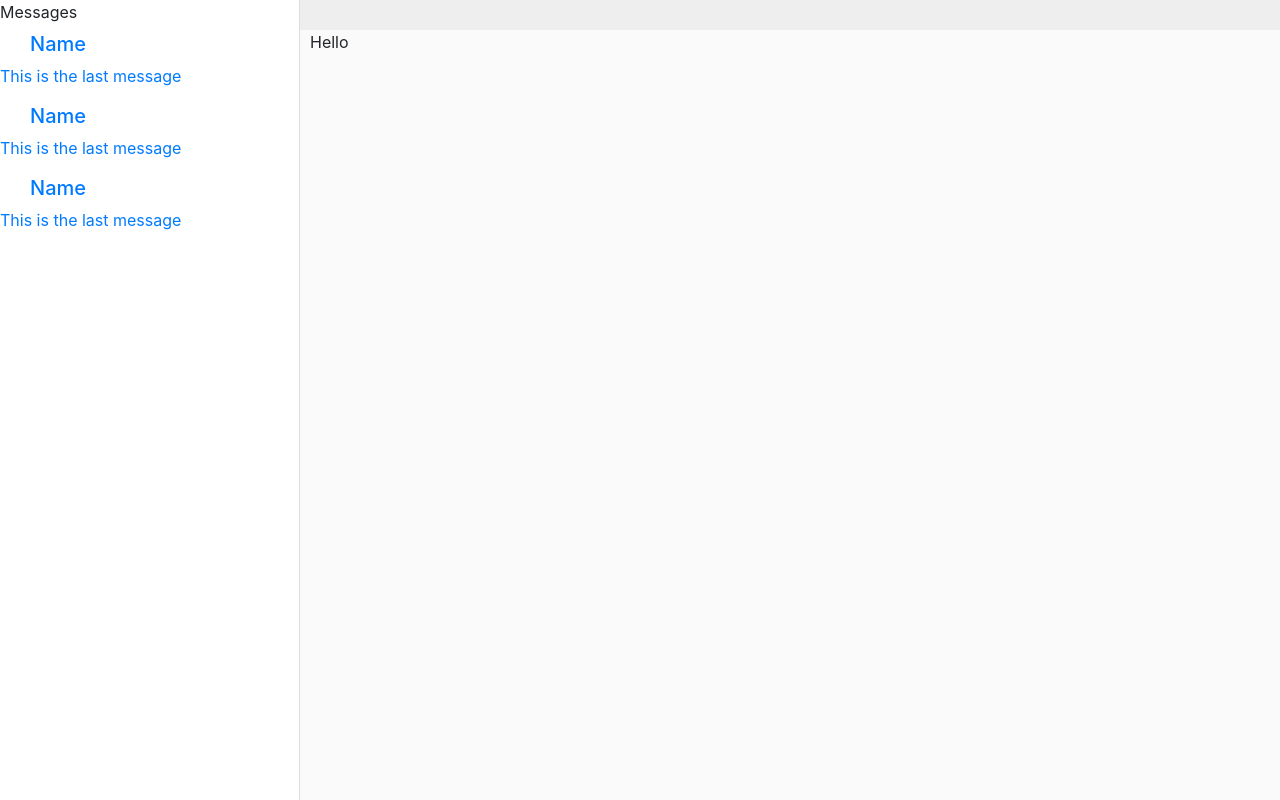
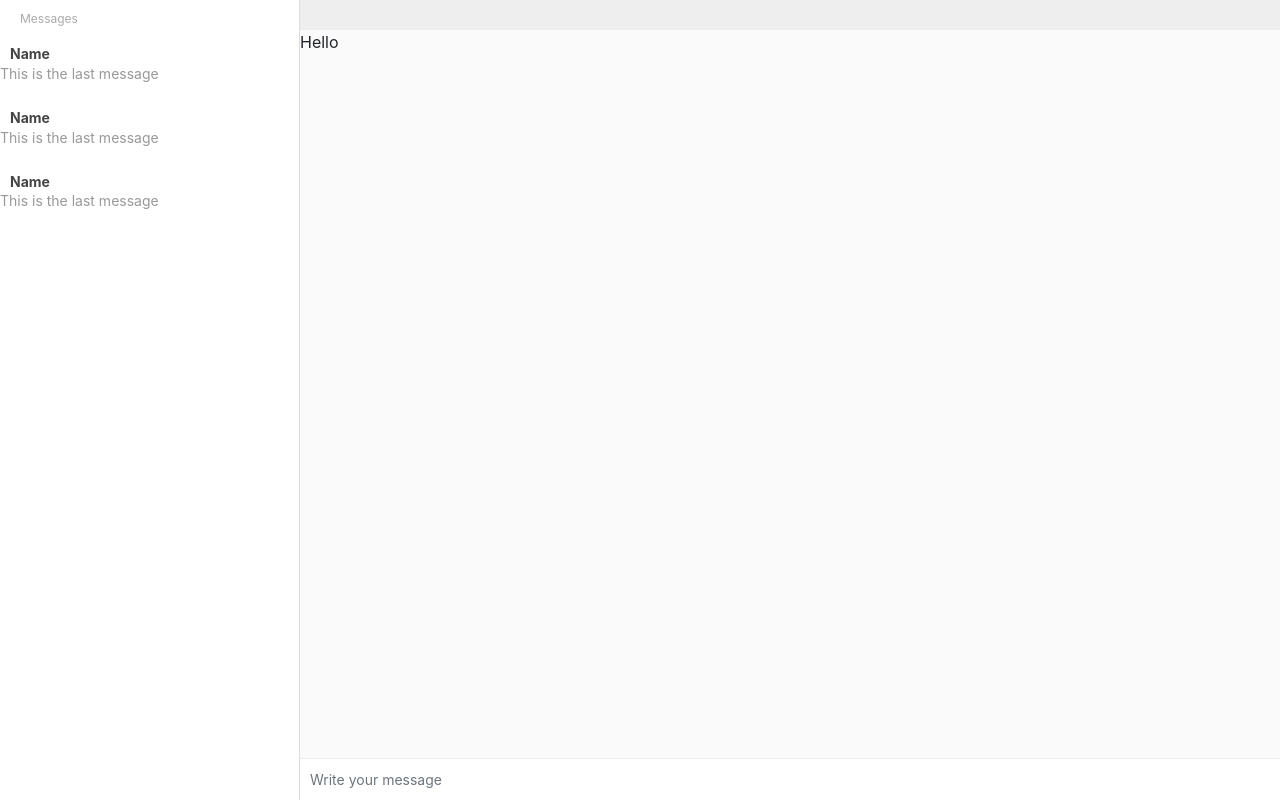
Before and after one commit to pardana/gochat, a React (Create React App) app: page / in a window 1280 px wide. Built offline with nearby package versions, Linux system fonts and the light colour scheme; no server answers.

Commit message:
create chatInput

```diff
--- a/src/assets/css/swag.css
+++ b/src/assets/css/swag.css
@@ -34,7 +34,6 @@
   background: #fafafa;
   height: 100vh;
   width: 100%;
-  padding-left: 10px;
 }
 
 ul.thread-list {
@@ -42,8 +41,50 @@ ul.thread-list {
   padding: 0px;
 }
 
+ul.thread-list label {
+  font-size: 12px;
+  color: #aaa;
+  padding-left: 20px;
+  padding-top: 10px;
+}
+
+ul.thread-list li a {
+  text-decoration: none;
+  color: #444;
+}
+
 ul.thread-list li a .zmdi {
   float: left;
   font-size: 48px;
   padding: 5px 15px;
+  color: #ccc;
 }
+
+ul.thread-list li a h5 {
+  font-size: 14px;
+  font-weight: 700;
+  padding: 10px;
+  padding-bottom: 0px;
+  margin-bottom: 0px;
+}
+
+ul.thread-list li a p {
+  font-size: 14px;
+  color: #999;
+}
+
+.input-view {
+  position: fixed;
+  left: 300px;
+  width: 100%;
+  bottom: 0px;
+}
+
+.input-view .form-control {
+  border: none;
+  border-radius: 0px;
+  border-top: 1px solid #eee;
+  font-size: 14px;
+  padding: 10px;
+  height: auto;
+}
--- a/src/components/pages/Messenger.js
+++ b/src/components/pages/Messenger.js
@@ -3,6 +3,7 @@ import { connect } from "react-redux";
 import { withRouter } from "react-router-dom";
 import Sidebar from "../partials/Sidebar";
 import ThreadView from "../partials/ThreadView";
+import ChatInput from "../partials/ChatInput";
 
 class Messenger extends Component {
   render() {
@@ -10,6 +11,7 @@ class Messenger extends Component {
       <div className="messenger-container">
         <Sidebar />
         <ThreadView />
+        <ChatInput />
       </div>
     );
   }
--- a/src/components/partials/ChatInput.js
+++ b/src/components/partials/ChatInput.js
@@ -0,0 +1,38 @@
+import React, { Component } from "react";
+import { connect } from "react-redux";
+import { withRouter } from "react-router-dom";
+
+class ChatInput extends Component {
+  constructor(props) {
+    super(props);
+
+    this.state = {
+      content: "",
+    };
+  }
+  render() {
+    return (
+      <div className="input-view">
+        <input
+          type="text"
+          placeholder="Write your message"
+          className="form-control"
+          value={this.state.content}
+          onChange={(e) => this.setState({ connect: e.target.value })}
+        />
+      </div>
+    );
+  }
+}
+
+const mapStateToProps = (state) => ({
+  ...state.auth,
+  ...state.chat,
+});
+
+const mapDispatchToProps = (dispatch) => ({});
+
+export default connect(
+  mapStateToProps,
+  mapDispatchToProps
+)(withRouter(ChatInput));
```
